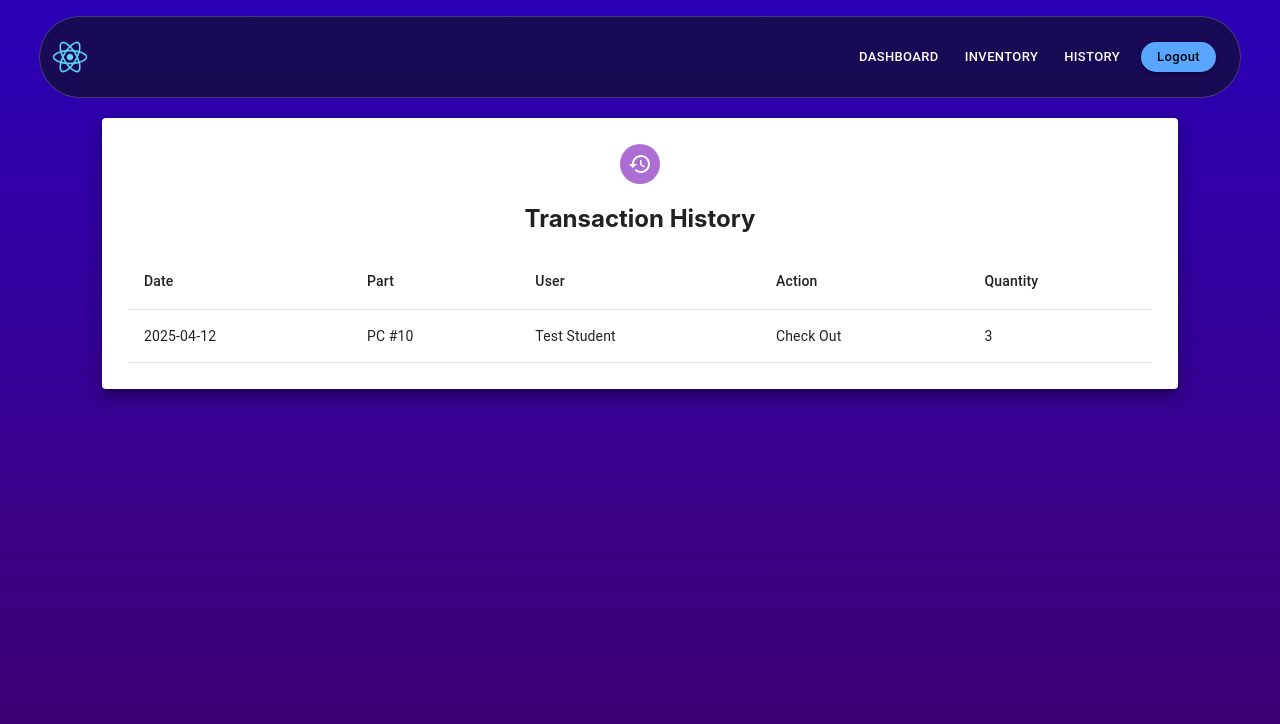
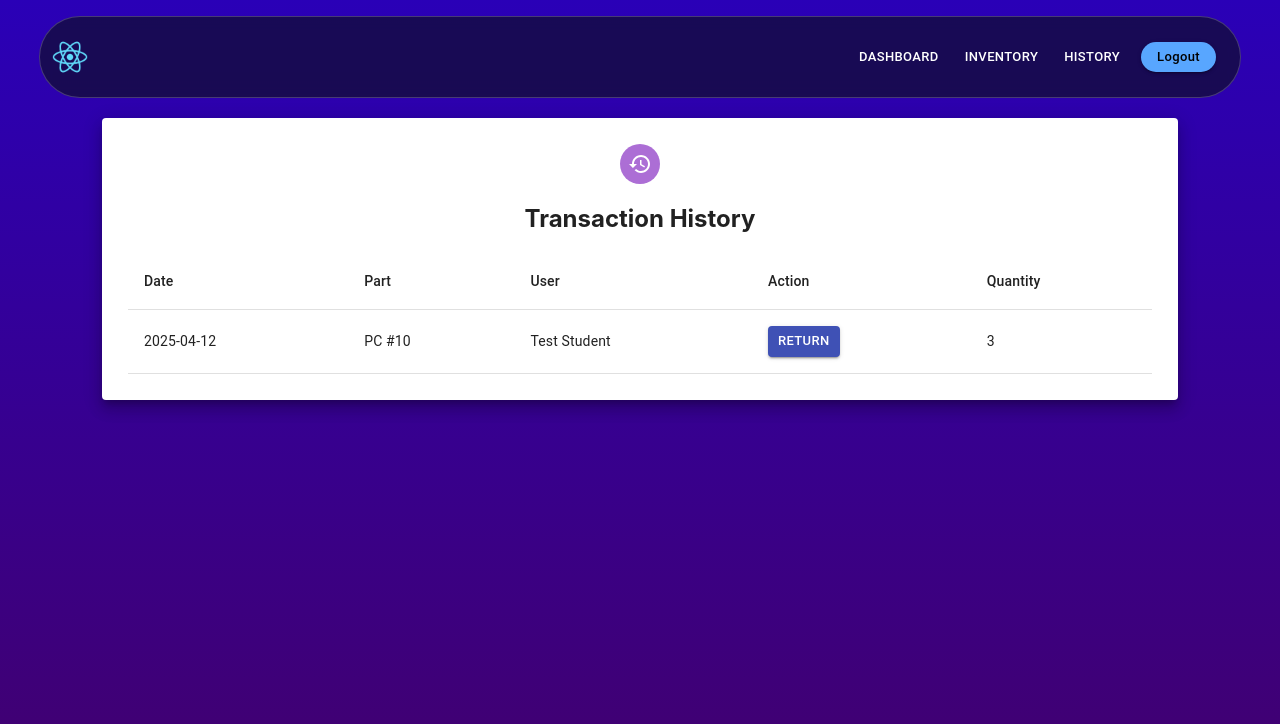
Before and after one commit to SunflowerWild/SWEGroupProject, a React (Create React App) app in the folder login-register/: page /history in a window 1280 px wide. Shown: the top 724 px of the page. Built offline with nearby package versions, Linux system fonts and the light colour scheme.

Commit message:
Add return
replace checkout with a return button

```diff
--- a/login-register/src/Components/history.jsx
+++ b/login-register/src/Components/history.jsx
@@ -1,6 +1,5 @@
-// History.jsx
 import React from "react";
-import { Paper, Avatar, Grid, Typography, Table, TableHead, TableRow, TableCell, TableBody } from '@mui/material';
+import { Paper, Avatar, Grid, Typography, Table, TableHead, TableRow, TableCell, TableBody, Button } from '@mui/material';
 import { createTheme, ThemeProvider } from '@mui/material/styles';
 import { blueGrey, indigo } from '@mui/material/colors';
 import HistoryIcon from '@mui/icons-material/History';
@@ -41,7 +40,11 @@ export const History = () => {
                 <TableCell>2025-04-12</TableCell>
                 <TableCell>PC #10</TableCell>
                 <TableCell>Test Student</TableCell>
-                <TableCell>Check Out</TableCell>
+                <TableCell>
+                  <Button variant="contained" color="primary" size="small">
+                    Return
+                  </Button>
+                </TableCell>
                 <TableCell>3</TableCell>
               </TableRow>
             </TableBody>
```
